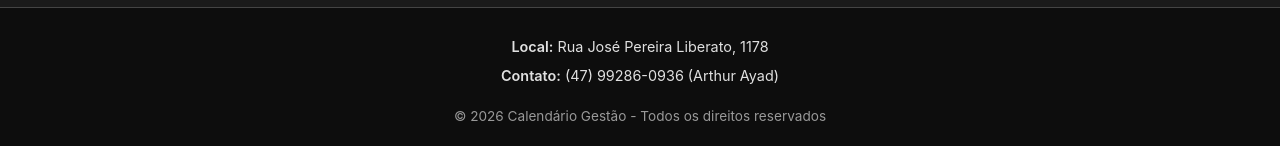
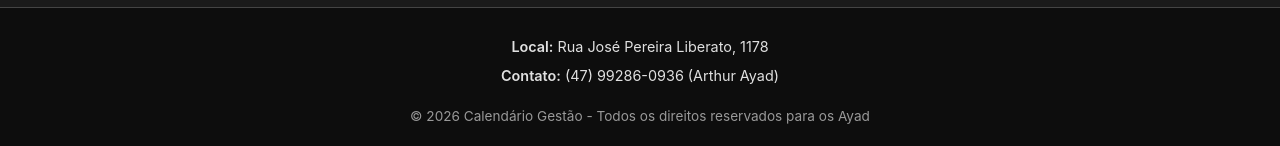
Before and after one commit to arthurayad/calendario-harmonia231, a Flask app: page / in a window 1280 px wide. Shown: the part 654-800 px from the top of the page. Run offline with Flask 3, Linux system fonts and the light colour scheme; data that the repository does not hold is empty.

Commit message:
index.html

```diff
--- a/calendario-harmonia-final/templates/index.html
+++ b/calendario-harmonia-final/templates/index.html
@@ -62,10 +62,10 @@
 
         <footer class="footer">
             <div class="contact-info">
-                <p><strong>Local:</strong> <span id="local-info">Rua José Pereira Liberato, 1178</span></p>
+                <p><strong>Local:</strong> <span id="local-info">Rua José Siqueira, 1178</span></p>
                 <p><strong>Contato:</strong> <span id="contact-info">(47) 99286-0936 (Arthur Ayad)</span></p>
             </div>
-            <p style="margin-top: 20px;">&copy; 2026 Calendário Gestão - Todos os direitos reservados</p>
+            <p style="margin-top: 20px;">&copy; 2026 Calendário Gestão - Todos os direitos reservados para os Ayad</p>
         </footer>
     </div>
 
```
